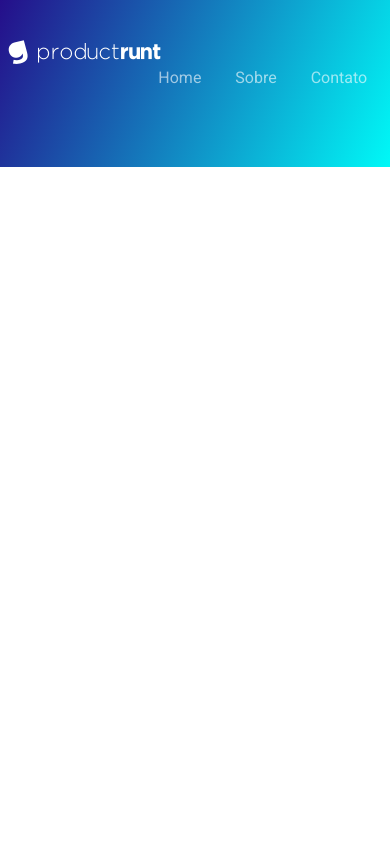
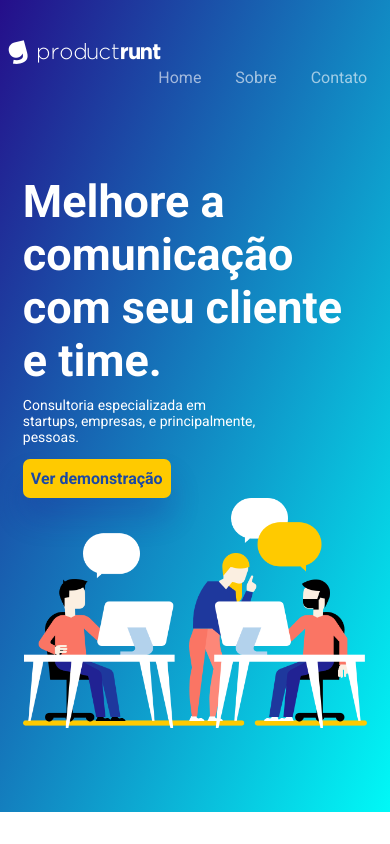
Before and after one commit to diegocb81/projeto_wordpress, a PHP site: page / in a window 390 px wide. Run offline with PHP 8.4, Linux system fonts and the light colour scheme.

Commit message:
Menu-desktop e aplicando responsivo

```diff
--- a/index.php
+++ b/index.php
@@ -21,6 +21,17 @@
                 <li><a href="">Contato</a></li>
             </ul><!--menu-desktop-->
             <div class="clear"></div>
+            <br/>
+            <br/>
+            <div class="w50 time-descricao">
+                <h2>Melhore a comunicação com seu cliente e time.</h2>
+                <p>Consultoria especializada em startups, empresas, e principalmente, pessoas.</p>
+                <a href="https://github.com/diegocb81" target="_blank">Ver demonstração</a>
+            </div><!--w50-time-descricao-->
+            <div class="w50 time-imagem">
+                <img src="img/equipe.png" alt="Equipe">
+            </div><!--w50-time-imagem-->
+            <div class="clear"></div>
         </div><!--center-->
     </section><!--topo-->
 
--- a/style.css
+++ b/style.css
@@ -4,6 +4,10 @@
     box-sizing: border-box;
     font-family: 'Roboto';
 }
+
+/*
+Classes Auxiliares
+*/
 
 .center{
     max-width: 1100px;
@@ -14,6 +18,14 @@
 .clear{
     clear: both;
 }
+
+.w50{
+    float: left;
+    width: 50%;
+    padding: 0 15px;
+}
+
+/**/
 
 section.topo{
     background-image: linear-gradient(114deg, #250e8a, #00f9f7);
@@ -39,3 +51,40 @@ section.topo{
 .menu-desktop a:hover{
     opacity: 1;
 }
+
+.time-descricao{
+    margin-top: 50px;
+    color: white;
+}
+
+.time-descricao h2{
+    font-size: 45px;
+}
+
+.time-descricao p{
+    font-size: 14px;
+    margin-top: 10px;
+    max-width: 240px;
+}
+
+.time-descricao a{
+    text-decoration: none;
+    color: #1b49a5;
+    background: #ffca00;
+    box-shadow: 0 20px 30px 0 rgba(37,15,138,0.2);
+    display: inline-block;
+    margin-top: 14px;
+    padding: 10px 8px;
+    font-weight: bold;
+    border-radius: 7px;
+}
+
+.time-imagem img{
+    max-width: 100%;
+}
+
+@media screen and (max-width: 768px){
+    .w50{
+        width: 100%;
+    }
+}
```
Also changed, not shown: img/equipe.png (renamed from img/ilustracao.png).
